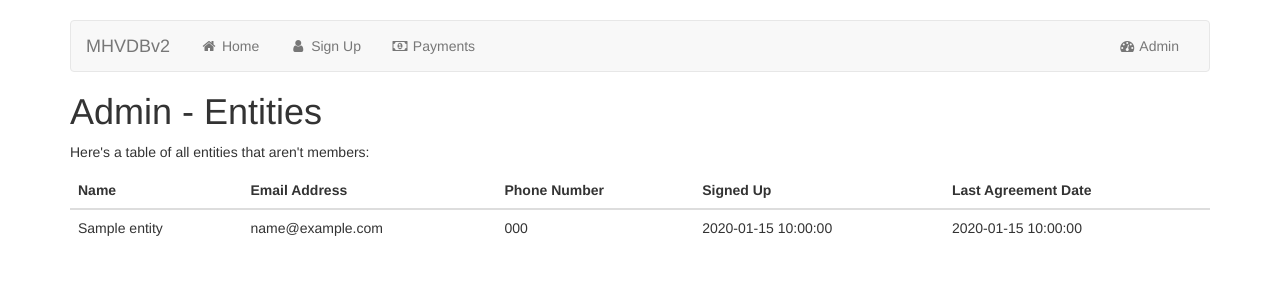
After one commit to makehackvoid/mhvdb2, a Python web app: template mhvdb2/templates/admin/entities.html in a window 1280 px wide. The commit adds this page. Shown: the top 300 px of the page. Run offline with Jinja, Linux system fonts and the light colour scheme; the template is opened without the code that fills it: most values are stand-ins (such as "Sample title", 1, 10 or a date in 2020); some libraries are stand-ins or nearby versions.

Commit message:
Added Non-Member view.  Closes #15
Settled on `where(Entity.is_member == 0)` as `where(Entity.is_member is
False)` and `where(not Entity.is_member)` did not work.

Fixed flake8 error

```diff
--- a/mhvdb2/routes.py
+++ b/mhvdb2/routes.py
@@ -101,3 +101,9 @@ def admin_members():
 def admin_transactions():
     transactions = Payment.select()
     return render_template('admin/transactions.html', transactions=transactions)
+
+
+@app.route('/admin/entities')
+def admin_entities():
+    entities = Entity.select().where(Entity.is_member == 0)
+    return render_template('admin/entities.html', entities=entities)
--- a/mhvdb2/templates/admin.html
+++ b/mhvdb2/templates/admin.html
@@ -9,5 +9,6 @@
 <ul>
   <li><a href='/admin/members'>List of Members</a></li>
   <li><a href='/admin/transactions'>List of Transactions</a></li>
+  <li><a href='/admin/entities'>List of Entities (non-member)</a></li>
 </ul>
 {% endblock %}
--- /dev/null
+++ b/mhvdb2/templates/admin/entities.html
@@ -0,0 +1,31 @@
+{% extends "_layout.html" %}
+{% set active_page = "admin_entities" %}
+
+{% block title %}Admin - Members{% endblock %}
+{% block content %}
+<h1>Admin - Entities</h1>
+<p>Here's a table of all entities that aren't members:</p>
+<table class="table table-hover">
+    <thead>
+        <tr>
+            <th>Name</th>
+            <th>Email Address</th>
+            <th>Phone Number</th>
+            <th>Signed Up</th>
+            <th>Last Agreement Date</th>
+        </tr>
+    </thead>
+    <tbody>
+        {% for entity in entities %}
+        <tr>
+            <td>{{ entity.name }}</td>
+            <td>{{ entity.email }}</td>
+            <td>{{ entity.phone }}</td>
+            <td>{{ entity.joined_date }}</td>
+            <td>{{ entity.agreement_date }}</td>
+        </tr>
+        {% endfor %}
+    </tbody>
+
+</table>
+{% endblock %}
```
